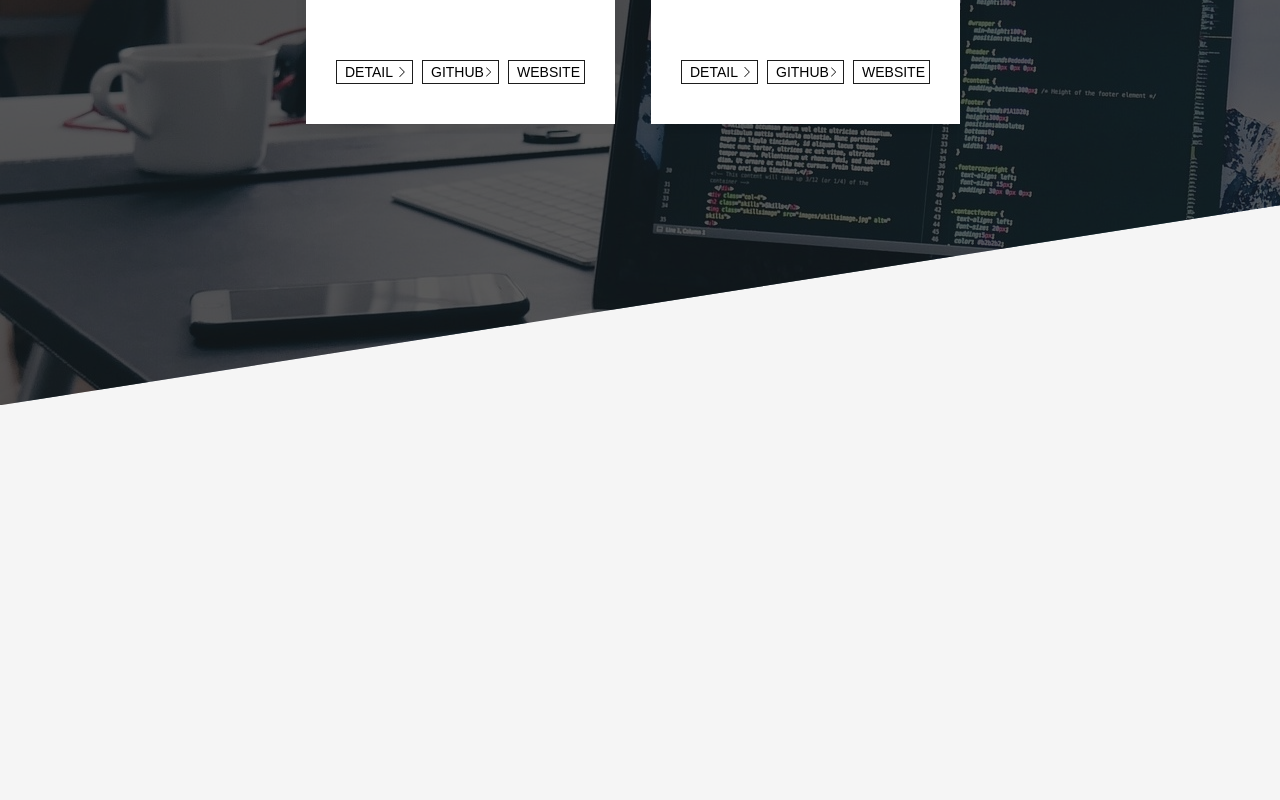
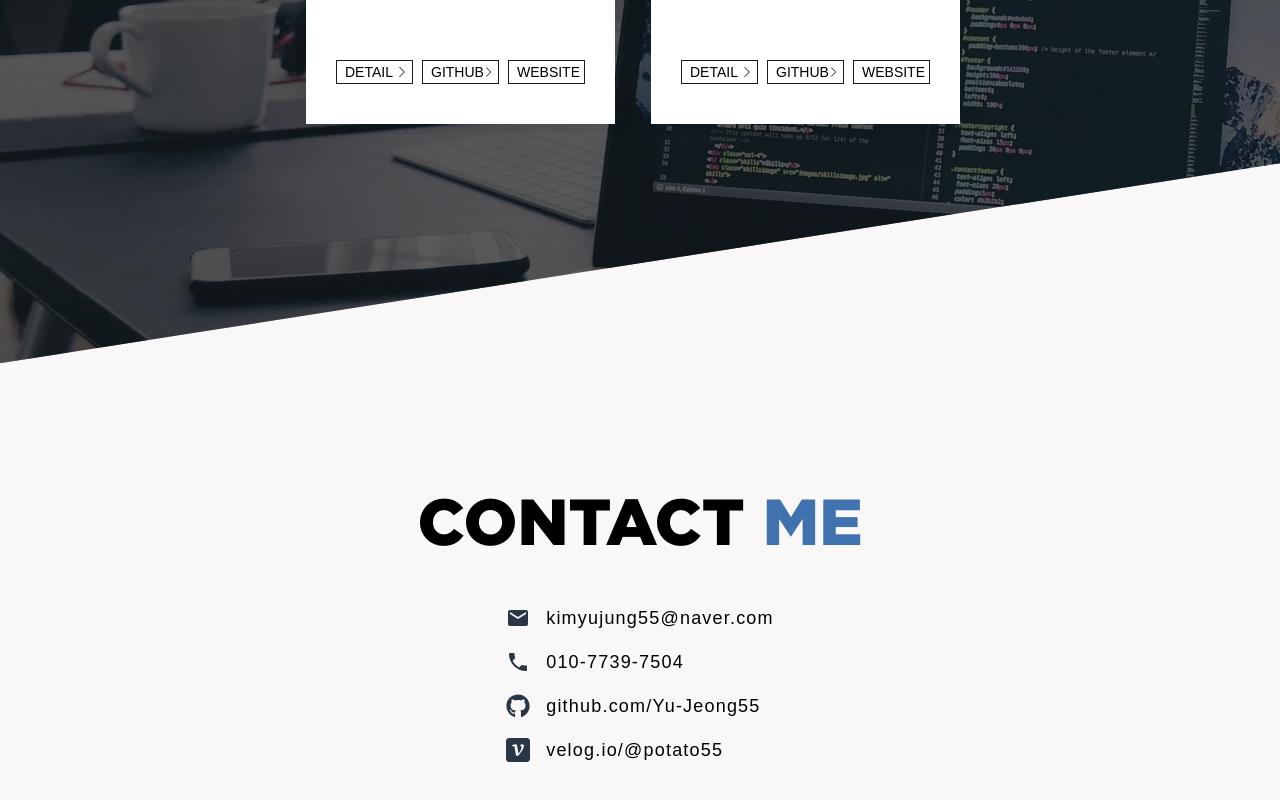
Before and after one commit to Yu-Jeong55/Yu-Jeong55.github.io, a React (Vite) app: page / in a window 1280 px wide. Shown: the part 3438-4238 px from the top of the page. Built offline with nearby package versions, Linux system fonts and the light colour scheme; the HTML template or start-up script is replaced by a standard one; a web font is replaced by a local one.

Commit message:
Add contact me

```diff
--- /dev/null
+++ b/src/components/main/contactSection/index.tsx
@@ -0,0 +1,46 @@
+import * as S from "./style";
+import { MdEmail, MdPhone } from "react-icons/md";
+import { FaGithub } from "react-icons/fa";
+import { SiVelog } from "react-icons/si";
+
+function ContactSection() {
+  return (
+    <S.ContactContainer>
+      <S.ContactTitle>
+        CONTACT <span className="point">ME</span>
+      </S.ContactTitle>
+      <S.ContactContent>
+        <S.ContactInfo>
+          <MdEmail />
+          <span>kimyujung55@naver.com</span>
+        </S.ContactInfo>
+        <S.ContactInfo>
+          <MdPhone />
+          <span>010-7739-7504</span>
+        </S.ContactInfo>
+        <S.ContactInfo>
+          <FaGithub />
+          <a
+            href="https://github.com/Yu-Jeong55"
+            target="_blank"
+            rel="noopener noreferrer"
+          >
+            github.com/Yu-Jeong55
+          </a>
+        </S.ContactInfo>
+        <S.ContactInfo>
+          <SiVelog />
+          <a
+            href="https://velog.io/@potato55"
+            target="_blank"
+            rel="noopener noreferrer"
+          >
+            velog.io/@potato55
+          </a>
+        </S.ContactInfo>
+      </S.ContactContent>
+    </S.ContactContainer>
+  );
+}
+
+export default ContactSection;
--- /dev/null
+++ b/src/components/main/contactSection/style.tsx
@@ -0,0 +1,42 @@
+import styled from "styled-components";
+import { FONT, PALETTE } from "styles/Palette";
+
+export const ContactContainer = styled.section`
+  display: flex;
+  flex-direction: column;
+  align-items: center;
+  width: 60%;
+`;
+
+export const ContactTitle = styled.div`
+  font-size: ${FONT.SIZE.TITLE};
+  font-family: "gotham-black";
+  margin-bottom: 50px;
+
+  span {
+    font-family: "gotham-black";
+  }
+`;
+
+export const ContactContent = styled.div`
+  display: flex;
+  flex-direction: column;
+  gap: 20px;
+  font-size: ${FONT.SIZE.BASIC};
+
+  svg {
+    font-size: 24px;
+    color: ${PALETTE.MAIN.BLACK};
+  }
+`;
+
+export const ContactInfo = styled.div`
+  display: flex;
+  align-items: center;
+  gap: 16px;
+  letter-spacing: 1.2px;
+
+  .contact-info-title {
+    width: 80px;
+  }
+`;
--- a/src/components/main/projectSection/style.tsx
+++ b/src/components/main/projectSection/style.tsx
@@ -7,7 +7,7 @@ export const ProjectContainer = styled.section`
   height: auto;
   position: relative;
   padding-top: var(--top);
-  padding-bottom: 550px;
+  padding-bottom: 350px;
   clip-path: polygon(0 4%, 100% 0, 100% 100%, 0 100%);
 `;
 
@@ -16,7 +16,7 @@ export const BlackBackground = styled.div`
   height: 800px;
   background-image: url("/images/laptop.jpg");
   position: absolute;
-  top: 50%;
+  top: 55%;
   left: 0;
   transform: translateY(-50%);
   z-index: 1;
--- a/src/pages/main/index.tsx
+++ b/src/pages/main/index.tsx
@@ -1,9 +1,10 @@
 import * as S from "./style";
+import { useEffect } from "react";
+import IntroSection from "components/main/introSection";
 import AboutSection from "components/main/aboutSection";
-import IntroSection from "components/main/introSection";
+import SkillsSection from "components/main/skillsSection";
+import ContactSection from "components/main/contactSection";
 import ProjectsSection from "components/main/projectSection";
-import SkillsSection from "components/main/skillsSection";
-import { useEffect } from "react";
 
 function MainPage() {
   useEffect(() => {
@@ -17,6 +18,7 @@ function MainPage() {
         <AboutSection />
         <SkillsSection />
         <ProjectsSection />
+        <ContactSection />
       </S.InfoContainer>
     </S.MainContainer>
   );
--- a/src/pages/main/style.tsx
+++ b/src/pages/main/style.tsx
@@ -21,7 +21,7 @@ export const InfoContainer = styled.div`
   align-items: center;
   width: 100%;
   z-index: 5;
-  background-color: ${PALETTE.MAIN.LIGHT_GRAY};
+  background-color: #f9f7f7;
   padding-top: 160px;
   padding-bottom: 300px;
 
```
